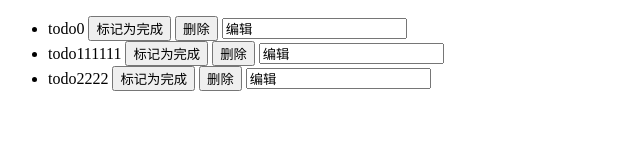
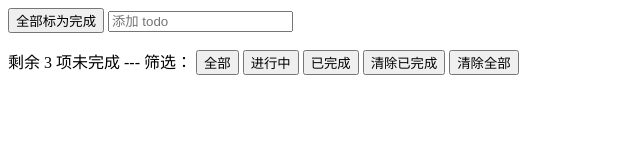
Before and after one commit to SChen1024/VueLearn, a plain HTML site: page Code/todo/index.html in a window 1280 px wide. Shown: the whole page, without its empty margins (0-640 px from the left). Drawn offline with nearby package versions, Linux system fonts and the light colour scheme.

Commit message:
feat(add): add todo input text

```diff
--- a/Code/todo/index.html
+++ b/Code/todo/index.html
@@ -16,6 +16,19 @@
 </head>
 <body>
     <div id="app">
+
+        <div>
+            <input type="button" value="全部标为完成"/>
+            <input type="text"
+                    v-bind:class='{empty: checkEmpty}'
+                    placeholder="添加 todo"
+                    v-model="newTodoTitle"
+                    @keyup.enter="addTodo"/>
+            <span v-if="checkEmpty" style="color: red">请输入内容！</span>
+
+          </div>
+
+
         <!-- todo list-->
         <ul>
             <li v-for='todo in todos' :key='todo.id'>
@@ -25,6 +38,18 @@
                 <input type="text" value="编辑">
             </li>
         </ul>
+
+        <div>
+            <span>剩余 3 项未完成 ---</span>
+            <span>筛选：
+              <input type="button" class="selected" value="全部">
+              <input type="button" value="进行中">
+              <input type="button" value="已完成">
+              <input type="button" value="清除已完成">
+              <input type="button" value="清除全部">
+            </span>
+          </div>
+
     </div>
 
 </body>
@@ -32,35 +57,39 @@
 <!-- 开发环境版本，包含了有帮助的命令行警告 -->
 <script src="https://cdn.jsdelivr.net/npm/vue/dist/vue.js"></script>
 <script>
+
+    let todo_id = 0;
+
     var app = new Vue({
         el: '#app',
         data: function () {
             return {
-                todos:  [
-                    {id: 0, title: 'todo0'},
-                    {id: 1, title: 'todo111111'},
-                    {id: 2, title: 'todo2222'}
-                ]
+                todos:  [ ],
+                newTodoTitle: '',
+                EmptyTodo: false
             }
         },
 
         methods: {
-            send: function() {
+            addTodo: function() {
+                if(this.newTodoTitle.length === 0)
+                {
+                    this.EmptyTodo = true;
+                    return ;
+                }
 
-                if(count === 0)
-                    alert('please input some text');
-                else
-                {
-                    alert('send:' + this.value);
-                    this.value = '';
-                }
+                this.todos.push({id:todo_id++, tite: this.newTodoTitle}),
+                this.newTodoTitle = '';
+
+                this.EmptyTodo = false;
             }
         },
 
         computed: {
-            count: function() {
-                return this.value.length;
+            checkEmpty: function() {
+                return this.newTodoTitle.length ===0 && this.EmptyTodo;
             }
+
         }
     })
 </script>
```
